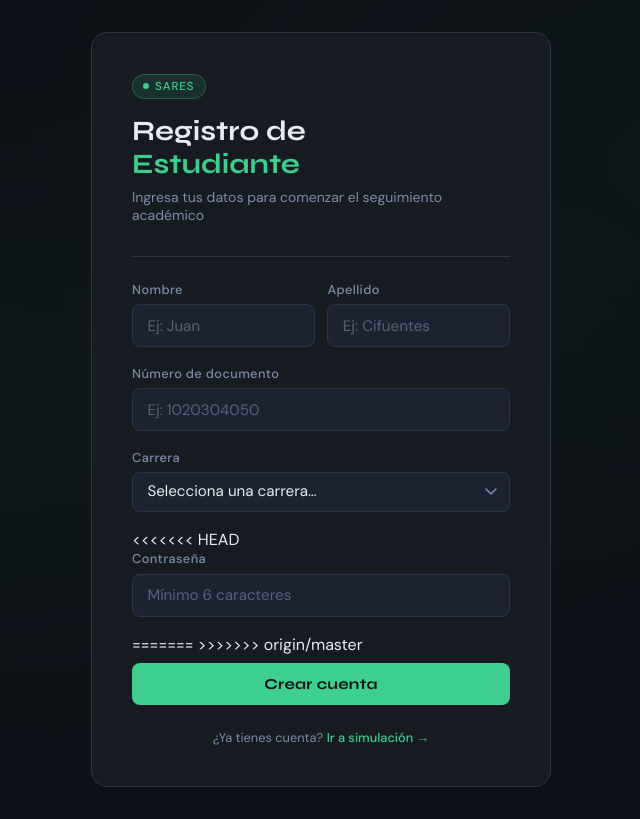
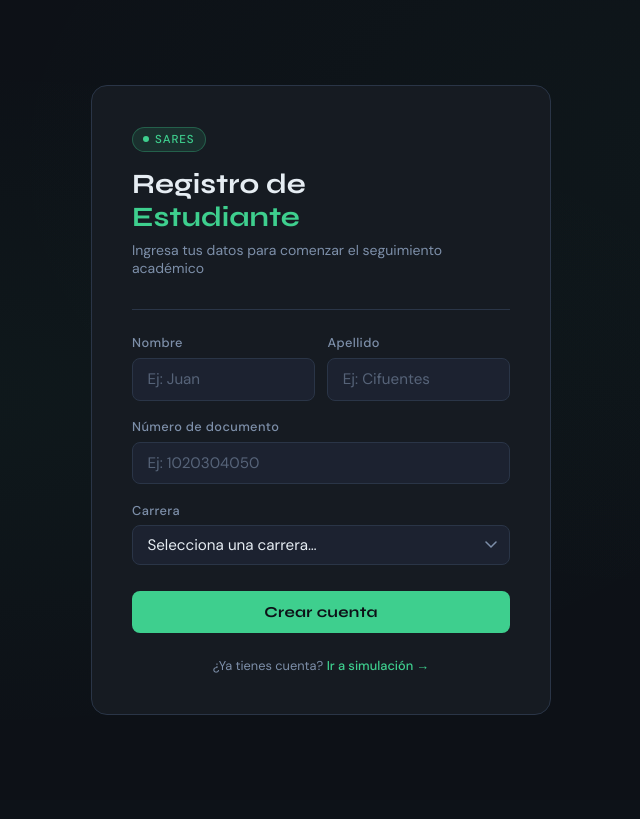
Before and after one commit to juancifuentes07/sares-web, a Flask app: page /registro in a window 1280 px wide. Shown: the whole page, without its empty margins (319-959 px from the left). After the commit the page ends 715 px from the top, so only its background shows below. Run offline with Flask 3, Linux system fonts and the light colour scheme; parts of the project's set-up code (start-up, migrations or seed data) failed here and were passed over.

Commit message:
merge resuelto

```diff
--- a/templates/registro.html
+++ b/templates/registro.html
@@ -257,13 +257,6 @@
   </select>
   <div class="preview" id="preview"></div>
 </div>
-<<<<<<< HEAD
-<div class="field">
-  <label for="password">Contraseña</label>
-  <input id="password" type="password" placeholder="Mínimo 6 caracteres">
-</div>
-=======
->>>>>>> origin/master
 
   <button class="btn" id="btnRegistrar" onclick="registrar()">
     <span class="label">Crear cuenta</span>
@@ -286,12 +279,7 @@ async function registrar() {
     nombre:    document.getElementById('nombre').value.trim(),
     apellido:  document.getElementById('apellido').value.trim(),
     documento: document.getElementById('documento').value.trim(),
-<<<<<<< HEAD
-    carrera:   document.getElementById('carrera').value,
-    password:  document.getElementById('password').value
-=======
     carrera:   document.getElementById('carrera').value
->>>>>>> origin/master
   };
 
   if (!data.nombre || !data.apellido || !data.documento || !data.carrera) {
```
Also changed, not shown: database/init_db.py (+0 -19 lines).
